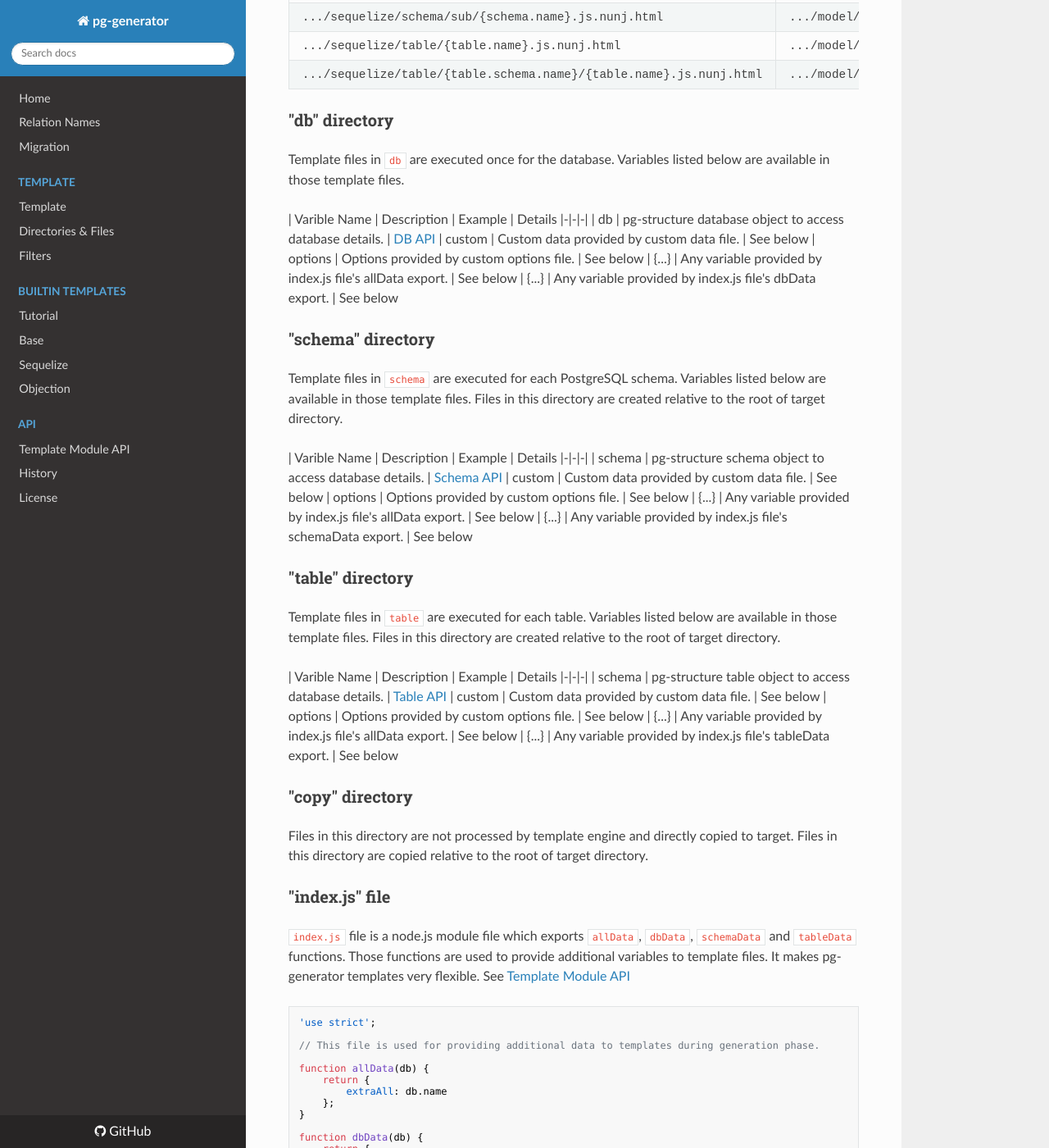
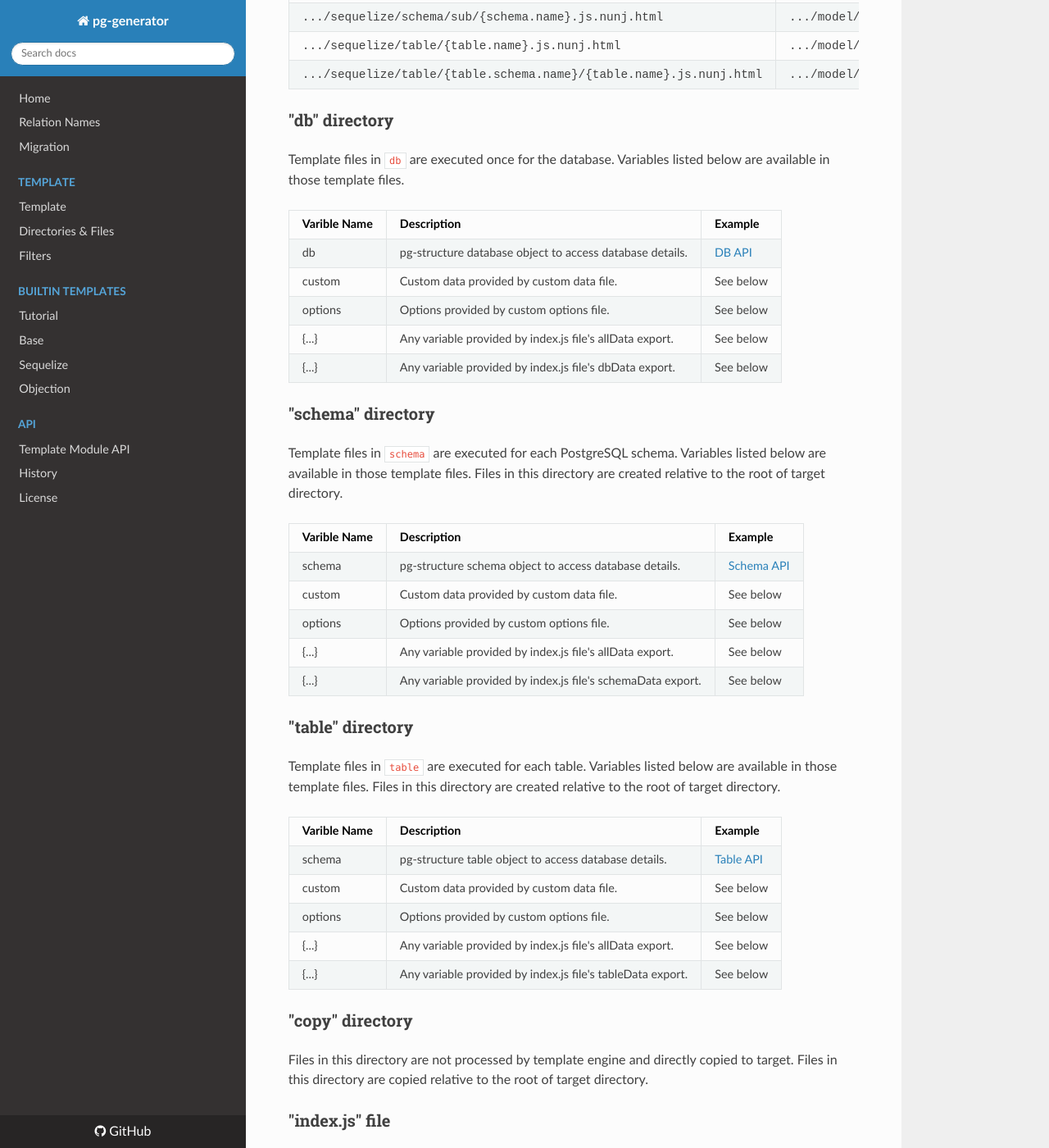
Before and after one commit to ozum/pg-generator, an MkDocs documentation site: the page built from docs/Template/directories-files.md, in a window 1280 px wide and 1400 px high, scrolled down 521 px. Shown: the whole window at 82% size. Built offline with MkDocs 1.6.1, drawn with Linux system fonts in a browser that asks for light colours; nearby versions of some CDN libraries; old or Windows-style settings are respelled for this version of MkDocs; some of the changed text lies outside the part shown.

Commit message:
Updated: Doc

````diff
--- a/docs/Template/directories-files.md
+++ b/docs/Template/directories-files.md
@@ -9,50 +9,49 @@ pg-generator templates contain several directories and files. Directories and fi
 **Database schemas**: public<br>
 **Database tables**: company, contact, product<br>
 
-| Template File | Created File |
-|-|-|
-| <span style="font-family: monospace">.../sequelize/db/{db.name}.js.nunj.html</span> | <span style="font-family: monospace">.../model/crm.js</span>
-| <span style="font-family: monospace">.../sequelize/schema/{schema.name}.js.nunj.html</span> | <span style="font-family: monospace">.../model/public.js</span>
-| <span style="font-family: monospace">.../sequelize/schema/sub/{schema.name}.js.nunj.html</span> | <span style="font-family: monospace">.../model/sub/public.js</span>
-| <span style="font-family: monospace">.../sequelize/table/{table.name}.js.nunj.html</span> | <span style="font-family: monospace">.../model/company.js</span>
-| <span style="font-family: monospace">.../sequelize/table/{table.schema.name}/{table.name}.js.nunj.html</span> | <span style="font-family: monospace">.../model/public/company.js</span>
-
+| Template File                                                                                                 | Created File                                                            |
+| ------------------------------------------------------------------------------------------------------------- | ----------------------------------------------------------------------- |
+| <span style="font-family: monospace">.../sequelize/db/{db.name}.js.nunj.html</span>                           | <span style="font-family: monospace">.../model/crm.js</span>            |
+| <span style="font-family: monospace">.../sequelize/schema/{schema.name}.js.nunj.html</span>                   | <span style="font-family: monospace">.../model/public.js</span>         |
+| <span style="font-family: monospace">.../sequelize/schema/sub/{schema.name}.js.nunj.html</span>               | <span style="font-family: monospace">.../model/sub/public.js</span>     |
+| <span style="font-family: monospace">.../sequelize/table/{table.name}.js.nunj.html</span>                     | <span style="font-family: monospace">.../model/company.js</span>        |
+| <span style="font-family: monospace">.../sequelize/table/{table.schema.name}/{table.name}.js.nunj.html</span> | <span style="font-family: monospace">.../model/public/company.js</span> |
 
 ### "db" directory
 
 Template files in `db` are executed once for the database. Variables listed below are available in those template files.
 
-| Varible Name | Description | Example | Details
-|-|-|-|
-| db | pg-structure database object to access database details. | [DB API](http://www.pg-structure.com/api/DB)
-| custom | Custom data provided by custom data file. | See below
-| options | Options provided by custom options file. | See below
-| {...} | Any variable provided by index.js file's allData export. | See below
-| {...} | Any variable provided by index.js file's dbData export. | See below
+| Varible Name | Description                                              | Example                                      |
+| ------------ | -------------------------------------------------------- | -------------------------------------------- |
+| db           | pg-structure database object to access database details. | [DB API](http://www.pg-structure.com/api/DB) |
+| custom       | Custom data provided by custom data file.                | See below                                    |
+| options      | Options provided by custom options file.                 | See below                                    |
+| {...}        | Any variable provided by index.js file's allData export. | See below                                    |
+| {...}        | Any variable provided by index.js file's dbData export.  | See below                                    |
 
 ### "schema" directory
 
 Template files in `schema` are executed for each PostgreSQL schema. Variables listed below are available in those template files. Files in this directory are created relative to the root of target directory.
 
-| Varible Name | Description | Example | Details
-|-|-|-|
-| schema | pg-structure schema object to access database details. | [Schema API](http://www.pg-structure.com/api/Schema)
-| custom | Custom data provided by custom data file. | See below
-| options | Options provided by custom options file. | See below
-| {...} | Any variable provided by index.js file's allData export. | See below
-| {...} | Any variable provided by index.js file's schemaData export. | See below
+| Varible Name | Description                                                 | Example                                              |
+| ------------ | ----------------------------------------------------------- | ---------------------------------------------------- |
+| schema       | pg-structure schema object to access database details.      | [Schema API](http://www.pg-structure.com/api/Schema) |
+| custom       | Custom data provided by custom data file.                   | See below                                            |
+| options      | Options provided by custom options file.                    | See below                                            |
+| {...}        | Any variable provided by index.js file's allData export.    | See below                                            |
+| {...}        | Any variable provided by index.js file's schemaData export. | See below                                            |
 
 ### "table" directory
 
 Template files in `table` are executed for each table. Variables listed below are available in those template files. Files in this directory are created relative to the root of target directory.
 
-| Varible Name | Description | Example | Details
-|-|-|-|
-| schema | pg-structure table object to access database details. | [Table API](http://www.pg-structure.com/api/Table)
-| custom | Custom data provided by custom data file. | See below
-| options | Options provided by custom options file. | See below
-| {...} | Any variable provided by index.js file's allData export. | See below
-| {...} | Any variable provided by index.js file's tableData export. | See below
+| Varible Name | Description                                                | Example                                            |
+| ------------ | ---------------------------------------------------------- | -------------------------------------------------- |
+| schema       | pg-structure table object to access database details.      | [Table API](http://www.pg-structure.com/api/Table) |
+| custom       | Custom data provided by custom data file.                  | See below                                          |
+| options      | Options provided by custom options file.                   | See below                                          |
+| {...}        | Any variable provided by index.js file's allData export.   | See below                                          |
+| {...}        | Any variable provided by index.js file's tableData export. | See below                                          |
 
 ### "copy" directory
 
@@ -63,39 +62,39 @@ Files in this directory are not processed by template engine and directly copied
 `index.js` file is a node.js module file which exports `allData`, `dbData`, `schemaData` and `tableData` functions. Those functions are used to provide additional variables to template files. It makes pg-generator templates very flexible. See [Template Module API](../api/template-module-api.md)
 
 ```js
-'use strict';
+"use strict";
 
 // This file is used for providing additional data to templates during generation phase.
 
 function allData(db) {
-    return {
-        extraAll: db.name
-    };
+  return {
+    extraAll: db.name
+  };
 }
 
 function dbData(db) {
-    return {
-        extra: db.name
-    };
+  return {
+    extra: db.name
+  };
 }
 
 function schemaData(schema) {
-    return {
-        extra: schema.name
-    };
+  return {
+    extra: schema.name
+  };
 }
 
 function tableData(table) {
-    return {
-        extra: table.name
-    };
+  return {
+    extra: table.name
+  };
 }
 
 module.exports = {
-    allData: allData,
-    dbData: dbData,
-    schemaData: schemaData,
-    tableData: tableData
+  allData: allData,
+  dbData: dbData,
+  schemaData: schemaData,
+  tableData: tableData
 };
 ```
 
````
Also changed, not shown: other parts of docs/Template/directories-files.md (+36 -25 lines), docs/builtin-templates/objection.md (+21 -12 lines), 2 other files.
